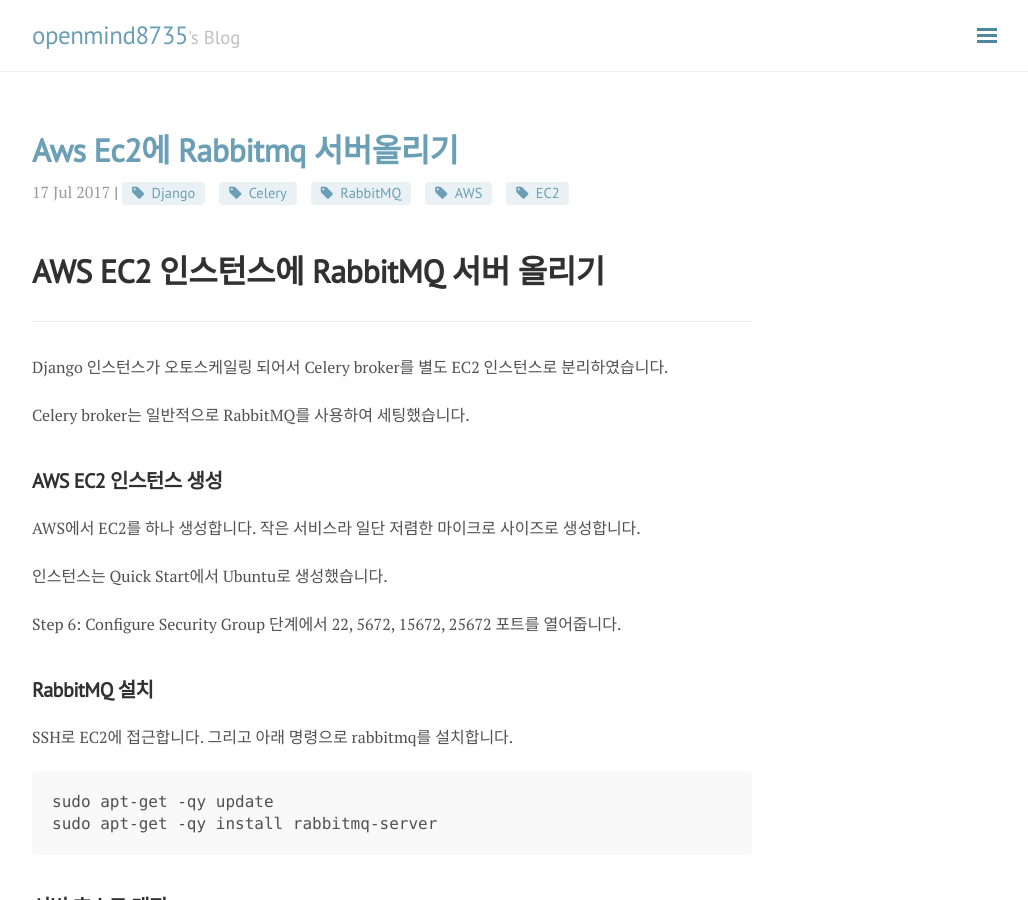
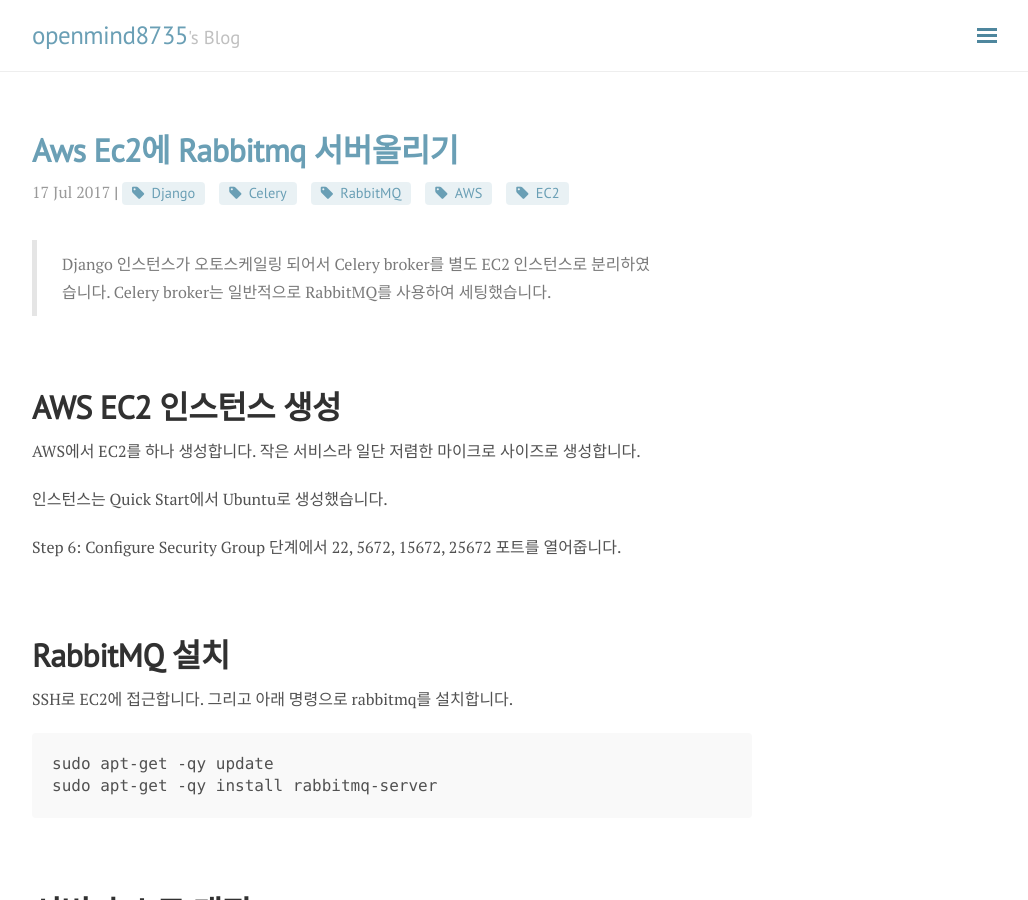
Before and after one commit to byunghyunpark/byunghyunpark.github.io, a Jekyll site: the page built from _posts/2017-07-17-AWS-EC2에-RabbitMQ-서버올리기.markdown, in a window 1280 px wide and 900 px high. Shown: the whole window, without its empty margins (248-1276 px from the left). Built offline with Jekyll 4.4.1, drawn with Linux system fonts in a browser that asks for light colours; nearby versions of some CDN libraries; comment, search, counter and statistics services are not loaded.

Commit message:
Edit post

````diff
--- a/_posts/2017-07-17-AWS-EC2에-RabbitMQ-서버올리기.markdown
+++ b/_posts/2017-07-17-AWS-EC2에-RabbitMQ-서버올리기.markdown
@@ -5,16 +5,12 @@
 tags: Django Celery RabbitMQ AWS EC2
 ---
 
-# AWS EC2 인스턴스에 RabbitMQ 서버 올리기
+> Django 인스턴스가 오토스케일링 되어서 Celery broker를 별도 EC2 인스턴스로 분리하였습니다.
+> Celery broker는 일반적으로 RabbitMQ를 사용하여 세팅했습니다.
 
----
+<br>
 
-Django 인스턴스가 오토스케일링 되어서 Celery broker를 별도 EC2 인스턴스로 분리하였습니다.
-
-Celery broker는 일반적으로 RabbitMQ를 사용하여 세팅했습니다.
-
-
-## AWS EC2 인스턴스 생성
+# AWS EC2 인스턴스 생성
 
 AWS에서 EC2를 하나 생성합니다. 작은 서비스라 일단 저렴한 마이크로 사이즈로 생성합니다.
 
@@ -22,7 +18,9 @@
 
 Step 6: Configure Security Group 단계에서 22, 5672, 15672, 25672 포트를 열어줍니다.
 
-## RabbitMQ 설치
+<br>
+
+# RabbitMQ 설치
 
 SSH로 EC2에 접근합니다. 그리고 아래 명령으로 rabbitmq를 설치합니다.
 
@@ -31,7 +29,9 @@
 sudo apt-get -qy install rabbitmq-server
 ```
 
-## 서버 호스트 매핑
+<br>
+
+# 서버 호스트 매핑
 
 /etc/hosts 경로로 접근해서 노드를 변경해줍니다.
 
@@ -47,8 +47,9 @@
 ff02::3 ip6-allhosts
 ```
 
+<br>
 
-## 어드민 유저 생성
+# 어드민 유저 생성
 
 리모트 호스트(celery)가 접근할 수 있도록 유저를 새롭개 생성합니다.
 
@@ -67,8 +68,9 @@
 
 이제 리모트 유저(celery)는 user:password 정보로 서버에 엑세스 할 수 있습니다.
 
+<br>
 
-## RabbitMQ management plugin 활성화
+# RabbitMQ management plugin 활성화
 
 rabbitmq-management 플러그인은 RabbitMQ 서버 모니터링 및 관리 기능을 제공합니다.
 
@@ -86,7 +88,10 @@
 
 ![rabbitmq management](/assets/rabbitmq-management.png)
 
-## 마지막 celery 연결
+
+<br>
+
+# 마지막 celery 연결
 
 django root 모듈 settings.py 에 브로커 주소를 입력합니다.
 
````
Also changed, not shown: _posts/2017-07-19-docker-nginx-환경에서-http-redirect-to-https-세팅하기.markdown (+15 -12 lines), _posts/2017-07-20-docker-치트시트.markdown (+5 -8 lines).
